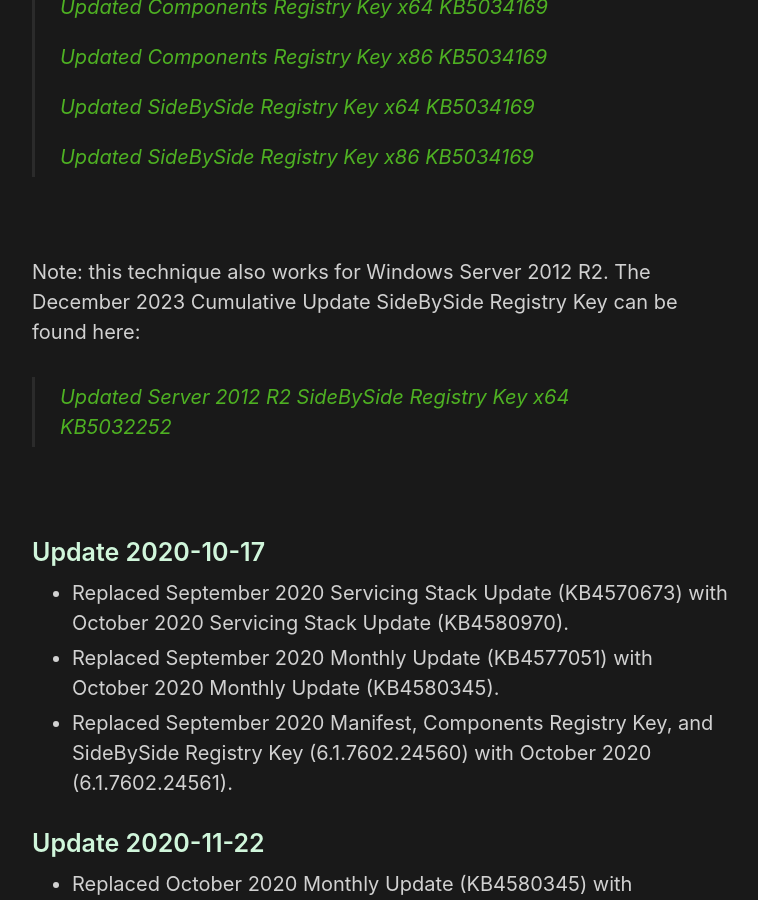
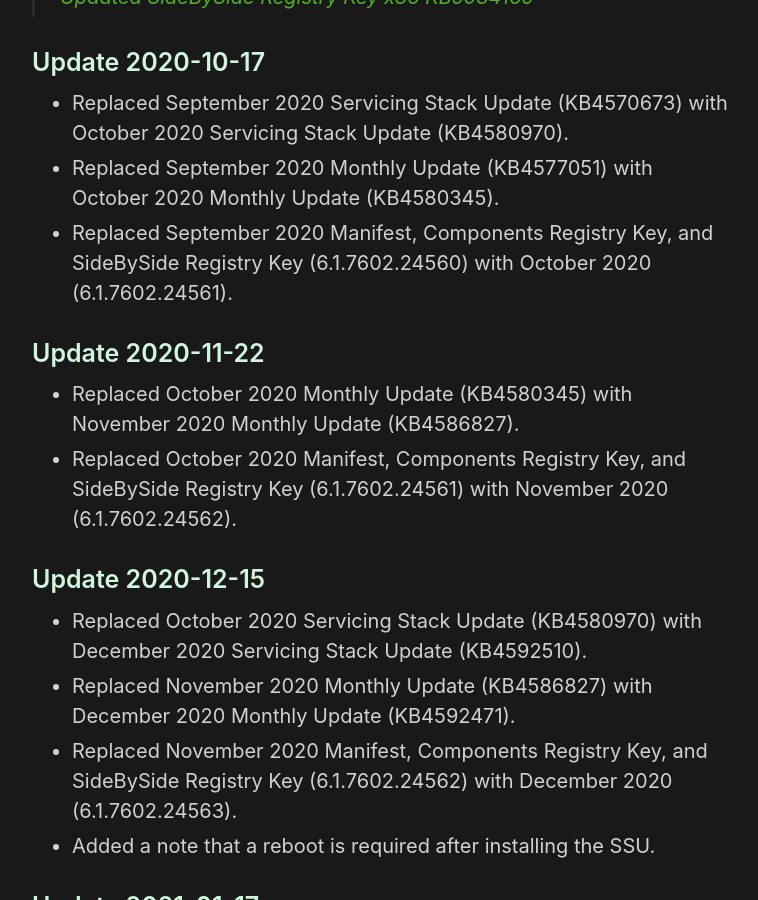
Before and after one commit to HackAndPwn/HackAndPwn.github.io, a Jekyll site: the page built from _posts/2020-09-12-windows-7-esu-analysis-updates.md, in a window 1280 px wide and 900 px high, scrolled down 1747 px. Shown: the whole window, without its empty margins (258-1016 px from the left). Built offline with Jekyll 4.4.1, drawn with Linux system fonts in a browser that asks for light colours.

Commit message:
formatting changes

```diff
--- a/_posts/2020-09-12-windows-7-esu-analysis-updates.md
+++ b/_posts/2020-09-12-windows-7-esu-analysis-updates.md
@@ -9,11 +9,7 @@
 
 Please reference the original post for the majority of the instructions.  This post will only highlight updates that need to be made.
 
-<br>
-
 > Important:  You must obtain an ESU license to apply ESU updates.  Details on obtaining an ESU license can be found [here](https://support.microsoft.com/en-us/help/4497181/lifecycle-faq-extended-security-updates).  This research was completed for security vulnerability research purposes only following the [Microsoft Legal Safe Harbor Terms](https://www.microsoft.com/en-us/msrc/bounty-safe-harbor).  Do not try to reproduce without having the required licenses.
-
-<br>
 
 ### Installing KB4528069
 
@@ -28,8 +24,6 @@
 2. If using the Manifest/Components registry key technique, perform the same installation steps as KB4528069 using the updated files below.
 
 3. If using the failed reboot technique, try to install KB5034169 and let it fail.  Apply the updated SideBySide registry key below and retry the update.  This time it will succeed.
-
-<br>
 
 ### References
 
@@ -46,14 +40,6 @@
 > [Updated SideBySide Registry Key x64 KB5034169](https://github.com/HackAndPwn/Windows-7-ESU-Analysis/blob/master/2024_01/SideBySideRegistryKey_x64.reg)
 >
 > [Updated SideBySide Registry Key x86 KB5034169](https://github.com/HackAndPwn/Windows-7-ESU-Analysis/blob/master/2024_01/SideBySideRegistryKey_x86.reg)
-
-<br>
-
-Note: this technique also works for Windows Server 2012 R2.  The December 2023 Cumulative Update SideBySide Registry Key can be found here:
-
-> [Updated Server 2012 R2 SideBySide Registry Key x64 KB5032252](https://github.com/HackAndPwn/Windows-7-ESU-Analysis/blob/master/2023_12/Server_2012_R2_SideBySideRegistryKey_x64.reg)
-
-<br>
 
 ### Update 2020-10-17
 * Replaced September 2020 Servicing Stack Update (KB4570673) with October 2020 Servicing Stack Update (KB4580970).
```
